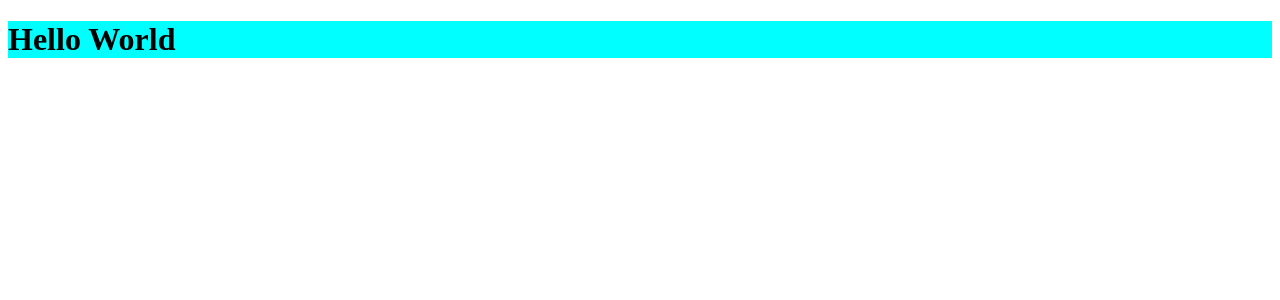
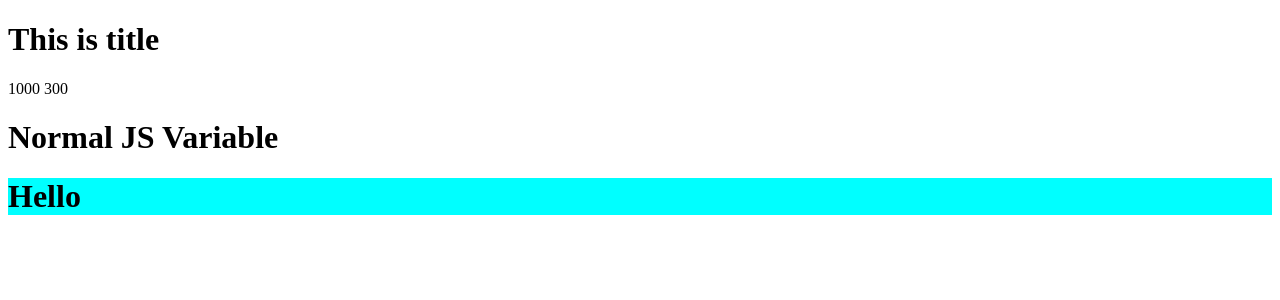
Before and after one commit to Unthinkable-Abhishek/learning, a React (Vite) app: page / in a window 1280 px wide. Shown: the top 300 px of the page. Built offline with nearby package versions, Linux system fonts and the light colour scheme.

Commit message:
React Element, Components, Functional Components

```diff
--- a/App.js
+++ b/App.js
@@ -1,12 +1,52 @@
-import React from 'react';
-import ReactDOM from 'react-dom/client';
+import React from "react";
+import ReactDOM from "react-dom/client";
 
 const heading = React.createElement(
-    "h1",
-    {id: "heading", xyz:"abc"},
-    "Hello World"
+  "h1",
+  { id: "heading", xyz: "abc" },
+  "Hello World"
+); //Object, this is how you create using react
+
+// React Element is just some jsx
+const jsxHeading = <h1 id="heading">Hello World</h1>; // babel transpile it into react.createElement
+
+//React functional Component
+const Title = () => {
+    return <h1>This is title</h1>;
+}
+
+const num = 1000;
+
+const title = (
+    <h1>Normal JS Variable</h1>
 )
+
+//This is component composition - composing a comp inside another
+const MyHeading = () => {
+    return (
+        <div id="container">
+            {/* <Title />    */}
+            {/* {<Title></Title>} */}
+            {Title()} {/* functional comp can also be rendered like this as it is func at the end  */}
+
+            {num}   {/*   injecting normal js inside jsx, can also do computating*/}
+            {100 + 200}
+            {console.log("jcnjncj")}
+
+            {title}  {/* this is react elememt*/}
+            <h1 id="heading">Hello</h1>
+        </div>
+    )
+}
+
+// const MyHeading = () => {
+//     <h1 id="heading">Hello</h1>;
+// }
+
+// const MyHeading = () => (
+//     <h1>Hello</h1>
+// );
 
 const root = ReactDOM.createRoot(document.getElementById("root"));
 
-root.render(heading);
+root.render(MyHeading()); //replaces whatever in root and put this into that
--- a/package.json
+++ b/package.json
@@ -3,7 +3,9 @@
   "version": "1.0.0",
   "description": "Learning React JS",
   "scripts": {
-    "test": "jest"
+    "test": "jest",
+    "start": "parcel index.html",
+    "build": "parcel build index.html"
   },
   "repository": {
     "type": "git",
```
Also changed, not shown: 1 other file (tests, documents, lock files or other folders).
